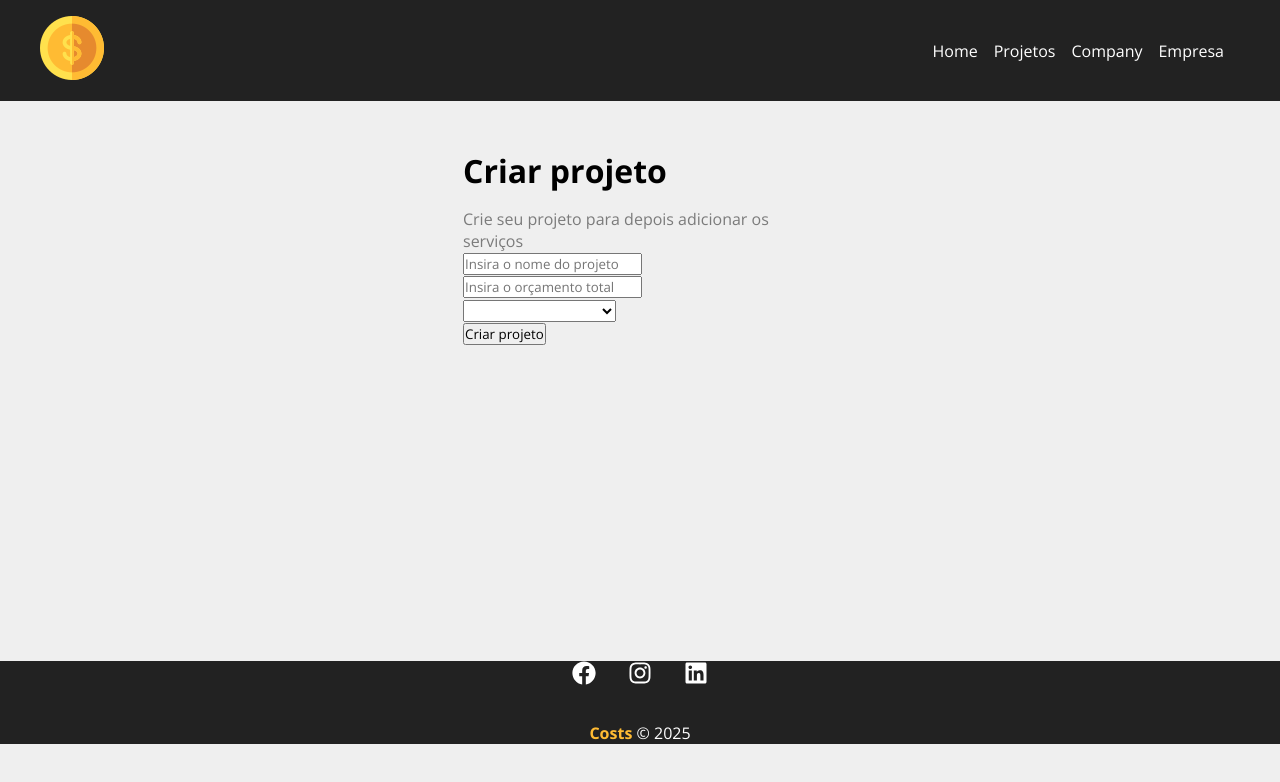
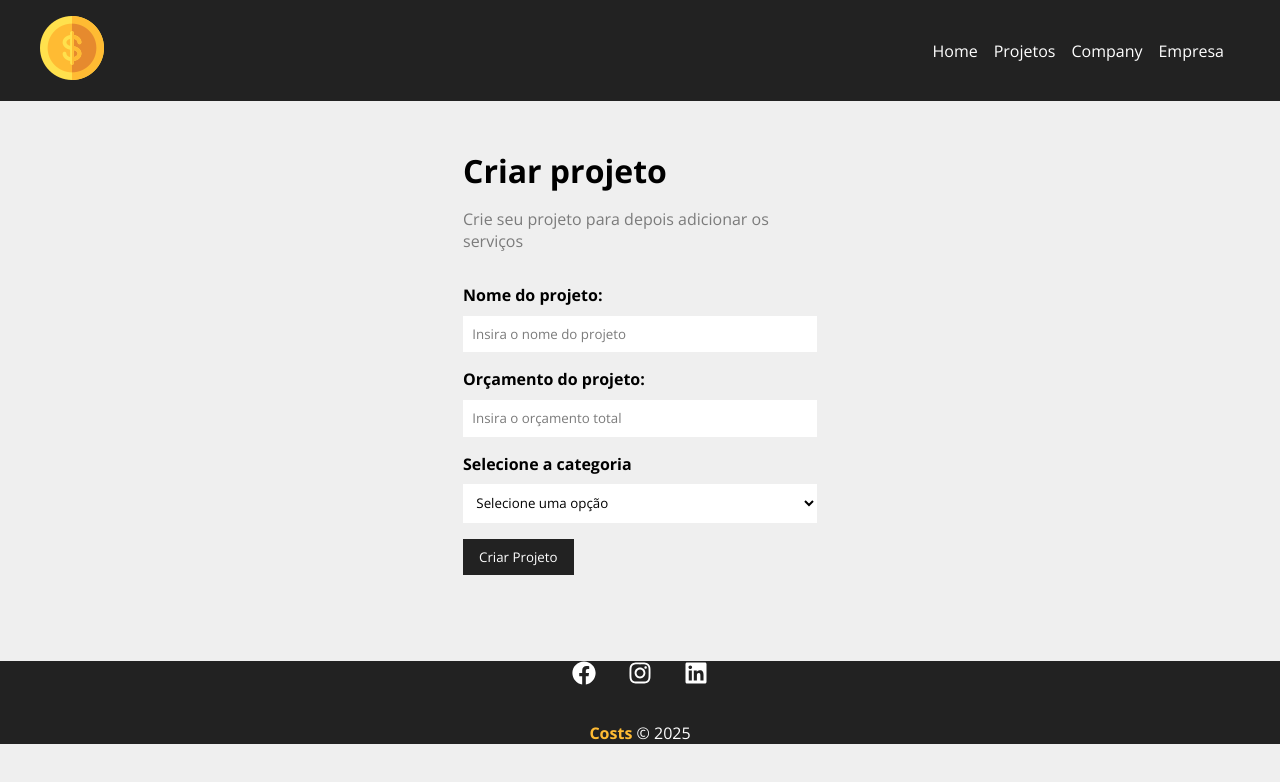
Before and after one commit to Samuel-Nun3s/Projeto-Costs-React, a React (Vite) app: page /newproject in a window 1280 px wide. Shown: the top 782 px of the page. Built offline with nearby package versions, Linux system fonts and the light colour scheme.

Commit message:
Componentização de formulario

```diff
--- /dev/null
+++ b/src/components/form/Input.jsx
@@ -0,0 +1,19 @@
+import styles from './Input.module.css';
+
+function Input({ type, text, name, placeholder, handleOnChange, value }) {
+  return (
+    <div className={styles.form_control}>
+      <label htmlFor={name}>{text}</label>
+      <input
+        type={type}
+        name={name}
+        id={name}
+        placeholder={placeholder}
+        onChange={handleOnChange}
+        value={value}
+      />
+    </div>
+  )
+}
+
+export default Input;
--- /dev/null
+++ b/src/components/form/Input.module.css
@@ -0,0 +1,20 @@
+.form_control {
+  display: flex;
+  flex-direction: column;
+  margin-bottom: 1em;
+}
+
+.form_control label {
+  margin-bottom: .6em;
+  font-weight: bold;
+}
+
+.form_control input {
+  padding: .7em;
+  border-radius: 0;
+  border: none;
+}
+
+.form_control input::placeholder {
+  color: #7B7B7B;
+}
--- /dev/null
+++ b/src/components/form/Select.jsx
@@ -0,0 +1,14 @@
+import styles from './Select.module.css';
+
+function Select({ text, name, options, handleOnChange, value }) {
+  return (
+    <div className={styles.form_control}>
+      <label htmlFor={name}>{text}</label>
+      <select name={name} id={name}>
+        <option>Selecione uma opção</option>
+      </select>
+    </div>
+  )
+}
+
+export default Select;
--- /dev/null
+++ b/src/components/form/Select.module.css
@@ -0,0 +1,17 @@
+.form_control {
+  display: flex;
+  flex-direction: column;
+  margin-bottom: 1em;
+}
+
+.form_control label {
+  margin-bottom: .6em;
+  font-weight: bold;
+}
+
+.form_control select {
+  padding: .7em;
+  border-radius: 0;
+  border: none;
+  background-color: #FFF;
+}
--- /dev/null
+++ b/src/components/form/SubmitButton.jsx
@@ -0,0 +1,11 @@
+import styles from './SubmitButton.module.css';
+
+function SubmitButton({ text }) {
+  return (
+    <div>
+      <button className={styles.btn}>{text}</button>
+    </div>
+  )
+}
+
+export default SubmitButton;
--- /dev/null
+++ b/src/components/form/SubmitButton.module.css
@@ -0,0 +1,13 @@
+.btn {
+  background-color: #222;
+  color: #FFF;
+  padding: .7em 1.2em;
+  text-decoration: none;
+  transition: .5s;
+  cursor: pointer;
+  border: none;
+}
+
+.btn:hover {
+  color: #FFBB33;
+}
--- a/src/components/pages/NewProject.jsx
+++ b/src/components/pages/NewProject.jsx
@@ -7,7 +7,7 @@
     <div className={styles.newproject_container}>
       <h1>Criar projeto</h1>
       <p>Crie seu projeto para depois adicionar os serviços</p>
-      <ProjectForm />
+      <ProjectForm btnText="Criar Projeto"/>
     </div>
   )
 }
--- a/src/components/project/ProjectForm.jsx
+++ b/src/components/project/ProjectForm.jsx
@@ -1,20 +1,30 @@
-function ProjectForm() {
+import Input from '../form/Input';
+import Select from '../form/Select';
+import SubmitButton from '../form/SubmitButton';
+import styles from './ProjectForm.module.css';
+
+function ProjectForm({ btnText }) {
   return (
-    <form>
-      <div>
-        <input type="text" placeholder="Insira o nome do projeto" />
-      </div>
-      <div>
-        <input type="number" placeholder="Insira o orçamento total" />
-      </div>
-      <div>
-        <select name="category_id">
-          <option disabled>Selecione a categoria</option>
-        </select>
-      </div>
-      <div>
-        <input type="submit" value="Criar projeto" />
-      </div>
+    <form className={styles.form}>
+      <Input
+        type="text"
+        text="Nome do projeto:"
+        name="name"
+        placeholder="Insira o nome do projeto"
+      />
+      <Input
+        type="number"
+        text="Orçamento do projeto:"
+        name="budget"
+        placeholder="Insira o orçamento total"
+      />
+      <Select
+        name="category_id"
+        text="Selecione a categoria"
+      />
+      <SubmitButton
+        text={btnText}
+      />
     </form>
   )
 }
--- /dev/null
+++ b/src/components/project/ProjectForm.module.css
@@ -0,0 +1,4 @@
+.form {
+  width: 100%;
+  margin: 2em 0;
+}
```
